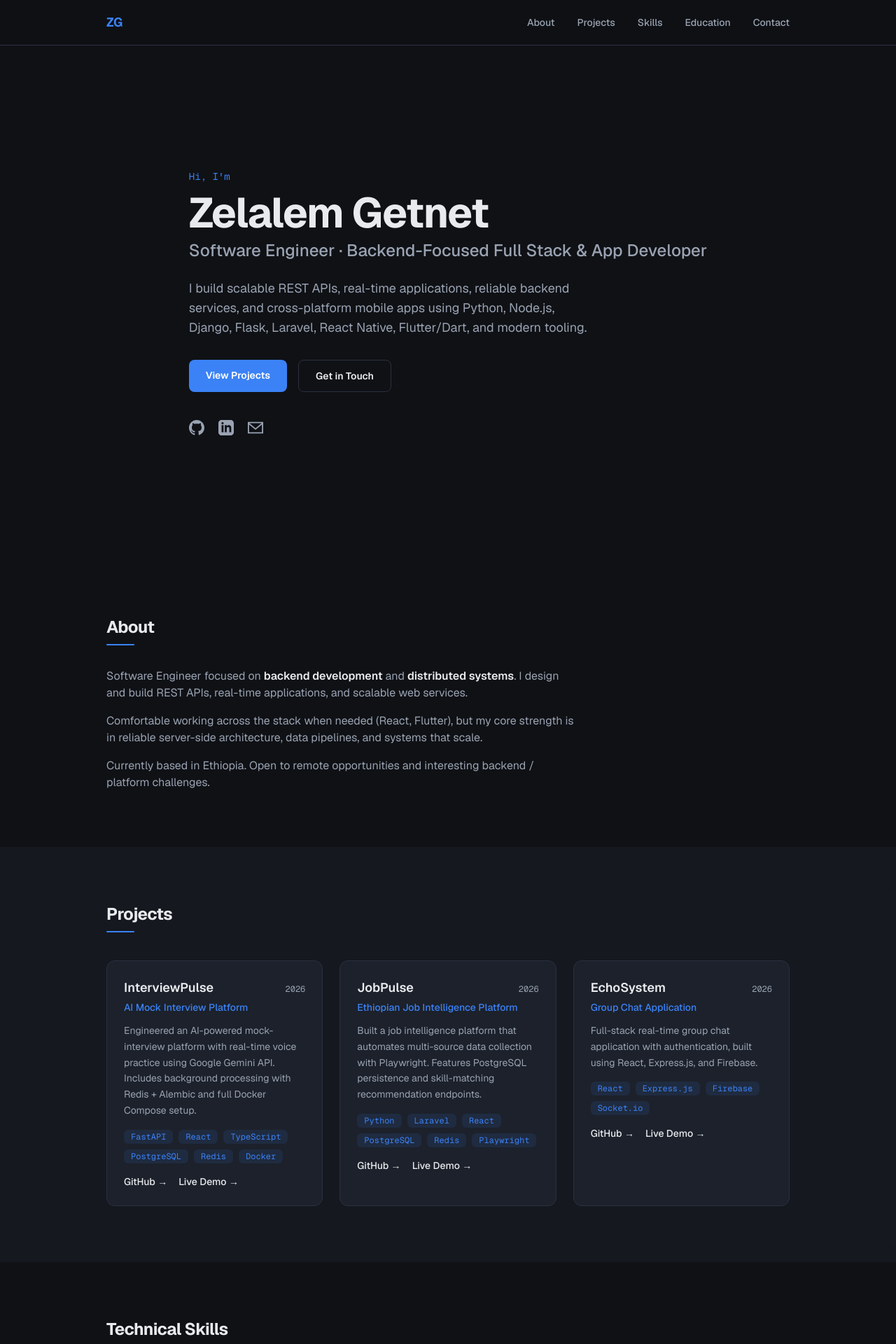
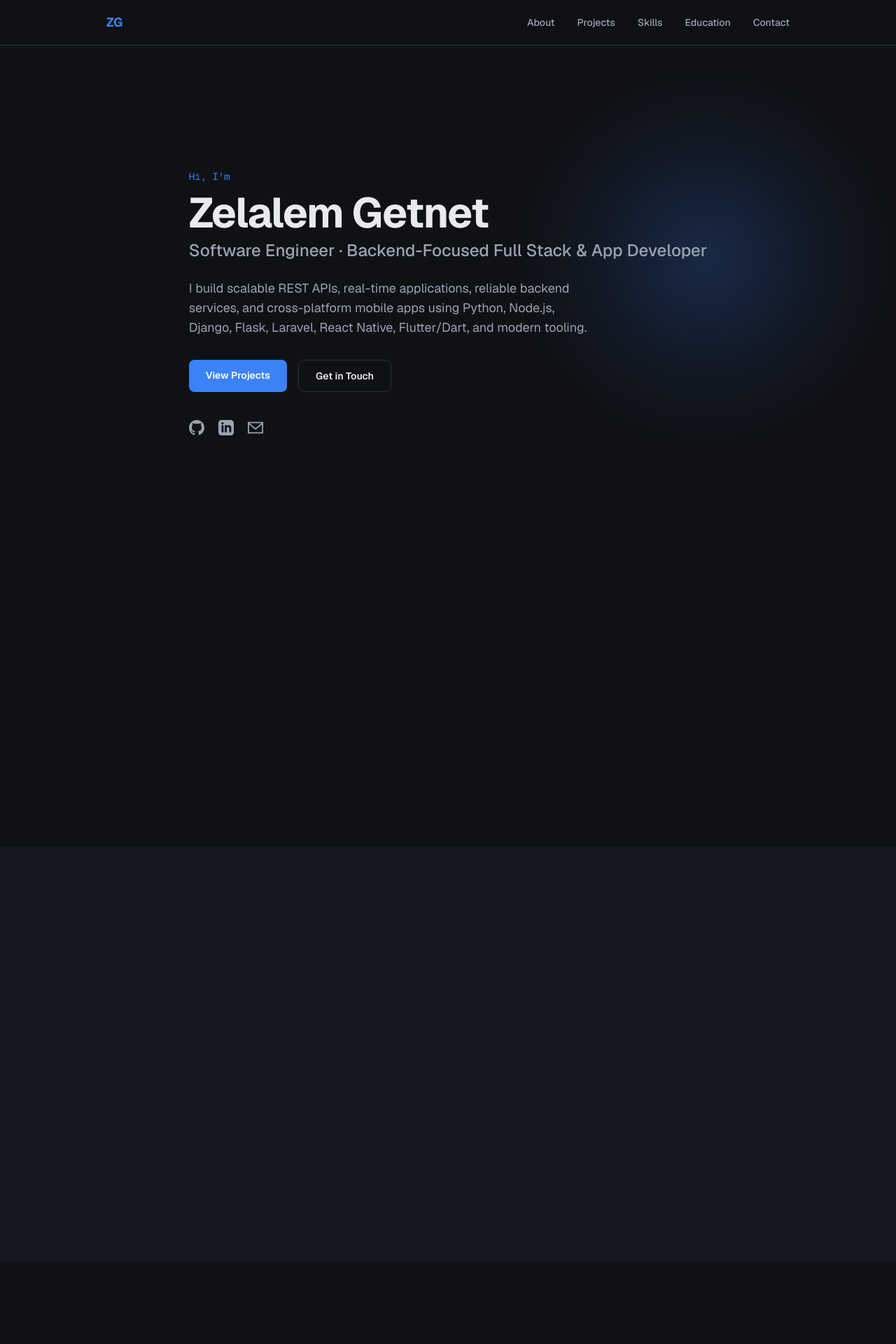
Before and after one commit to zelalem3/portfolio, a Next.js app in the folder portfolio/: page / in a window 1280 px wide. Shown: the top 1920 px of the page at 70% size. Built offline with nearby package versions, Linux system fonts and the light colour scheme.

Commit message:
Add portfolio animations

```diff
--- a/portfolio/src/app/globals.css
+++ b/portfolio/src/app/globals.css
@@ -32,6 +32,157 @@ body {
   font-family: var(--font-sans), system-ui, sans-serif;
 }
 
+.hero-section {
+  position: relative;
+  isolation: isolate;
+  overflow: hidden;
+}
+
+.hero-section::before {
+  position: absolute;
+  z-index: -1;
+  top: 12%;
+  right: max(-8rem, calc((100vw - 80rem) / 2));
+  width: min(34rem, 75vw);
+  aspect-ratio: 1;
+  border-radius: 50%;
+  background: radial-gradient(
+    circle,
+    color-mix(in srgb, var(--accent) 22%, transparent),
+    color-mix(in srgb, var(--accent) 7%, transparent) 42%,
+    transparent 70%
+  );
+  content: "";
+  filter: blur(12px);
+  pointer-events: none;
+  animation: ambient-drift 12s ease-in-out infinite alternate;
+}
+
+.hero-content {
+  position: relative;
+  z-index: 1;
+}
+
+.nav-brand {
+  transition: transform 180ms ease, color 180ms ease;
+}
+
+.nav-brand:hover {
+  transform: scale(1.08);
+}
+
+.hero-enter {
+  opacity: 0;
+  animation: hero-enter 700ms cubic-bezier(0.2, 0.75, 0.3, 1) forwards;
+}
+
+.hero-enter-1 {
+  animation-delay: 100ms;
+}
+
+.hero-enter-2 {
+  animation-delay: 200ms;
+}
+
+.hero-enter-3 {
+  animation-delay: 300ms;
+}
+
+.hero-enter-4 {
+  animation-delay: 400ms;
+}
+
+.hero-enter-5 {
+  animation-delay: 500ms;
+}
+
+.hero-enter-6 {
+  animation-delay: 600ms;
+}
+
+.action-button {
+  transition: transform 180ms ease, box-shadow 180ms ease,
+    background-color 180ms ease;
+}
+
+.action-button:hover {
+  transform: translateY(-2px);
+  box-shadow: 0 8px 24px color-mix(in srgb, var(--accent) 22%, transparent);
+}
+
+.project-card,
+.contact-card {
+  transition: transform 220ms ease, border-color 220ms ease,
+    box-shadow 220ms ease;
+}
+
+.skill-item {
+  transition: color 180ms ease, transform 180ms ease;
+}
+
+.skill-item:hover {
+  color: var(--foreground);
+  transform: translateX(4px);
+}
+
+@keyframes hero-enter {
+  from {
+    opacity: 0;
+    transform: translateY(18px);
+  }
+
+  to {
+    opacity: 1;
+    transform: translateY(0);
+  }
+}
+
+@keyframes ambient-drift {
+  from {
+    transform: translate3d(-1.5rem, -1rem, 0) scale(0.94);
+  }
+
+  to {
+    transform: translate3d(1.5rem, 1rem, 0) scale(1.06);
+  }
+}
+
+@keyframes reveal-in {
+  from {
+    opacity: 0;
+    transform: translateY(24px);
+  }
+
+  to {
+    opacity: 1;
+    transform: translateY(0);
+  }
+}
+
+@supports (animation-timeline: view()) {
+  .scroll-reveal,
+  section h2,
+  .project-card,
+  .skill-group,
+  .education-item,
+  .contact-card {
+    animation: reveal-in 700ms cubic-bezier(0.2, 0.75, 0.3, 1) both;
+    animation-timeline: view();
+    animation-range: entry 0% entry 35%;
+  }
+}
+
+@media (prefers-reduced-motion: reduce) {
+  *,
+  *::before,
+  *::after {
+    scroll-behavior: auto !important;
+    animation-duration: 0.01ms !important;
+    animation-iteration-count: 1 !important;
+    transition-duration: 0.01ms !important;
+  }
+}
+
 ::selection {
   background: color-mix(in srgb, var(--accent) 30%, transparent);
 }
--- a/portfolio/src/app/page.tsx
+++ b/portfolio/src/app/page.tsx
@@ -74,7 +74,7 @@ export default function Home() {
       {/* Navigation */}
       <nav className="fixed top-0 left-0 right-0 z-50 border-b border-border bg-background/85 backdrop-blur-md">
         <div className="mx-auto flex h-16 max-w-5xl items-center justify-between px-6">
-          <Link href="#home" className="text-lg font-bold tracking-tight text-accent">
+          <Link href="#home" className="nav-brand text-lg font-bold tracking-tight text-accent">
             ZG
           </Link>
           <ul className="hidden gap-8 text-sm font-medium text-muted md:flex">
@@ -108,33 +108,33 @@ export default function Home() {
       </nav>
 
       {/* Hero */}
-      <header id="home" className="flex min-h-screen items-center pt-16">
-        <div className="mx-auto max-w-5xl px-6">
-          <p className="mb-3 font-mono text-sm text-accent">Hi, I&apos;m</p>
-          <h1 className="mb-2 text-4xl font-bold tracking-tight sm:text-5xl md:text-6xl">
+      <header id="home" className="hero-section flex min-h-screen items-center pt-16">
+        <div className="hero-content mx-auto max-w-5xl px-6">
+          <p className="hero-enter hero-enter-1 mb-3 font-mono text-sm text-accent">Hi, I&apos;m</p>
+          <h1 className="hero-enter hero-enter-2 mb-2 text-4xl font-bold tracking-tight sm:text-5xl md:text-6xl">
             Zelalem Getnet
           </h1>
-          <h2 className="mb-6 text-xl font-medium text-muted sm:text-2xl">
+          <h2 className="hero-enter hero-enter-3 mb-6 text-xl font-medium text-muted sm:text-2xl">
             Software Engineer · Backend-Focused Full Stack & App Developer
           </h2>
-          <p className="mb-8 max-w-xl text-lg text-muted">
+          <p className="hero-enter hero-enter-4 mb-8 max-w-xl text-lg text-muted">
             I build scalable REST APIs, real-time applications, reliable backend services, and cross-platform mobile apps using Python, Node.js, Django, Flask, Laravel, React Native, Flutter/Dart, and modern tooling.
           </p>
-          <div className="mb-10 flex flex-wrap gap-4">
+          <div className="hero-enter hero-enter-5 mb-10 flex flex-wrap gap-4">
             <a
               href="#projects"
-              className="rounded-lg bg-accent px-6 py-3 text-sm font-semibold text-white transition hover:bg-accent-hover"
+              className="action-button rounded-lg bg-accent px-6 py-3 text-sm font-semibold text-white transition hover:bg-accent-hover"
             >
               View Projects
             </a>
             <a
               href="mailto:zgetnet24@gmail.com"
-              className="rounded-lg border border-border px-6 py-3 text-sm font-semibold transition hover:bg-surface"
+              className="action-button rounded-lg border border-border px-6 py-3 text-sm font-semibold transition hover:bg-surface"
             >
               Get in Touch
             </a>
           </div>
-          <div className="flex gap-5">
+          <div className="hero-enter hero-enter-6 flex gap-5">
             <a
               href="https://github.com/zelalem3"
               target="_blank"
@@ -176,7 +176,7 @@ export default function Home() {
           <h2 className="mb-8 text-2xl font-bold tracking-tight after:mt-2 after:block after:h-0.5 after:w-10 after:rounded after:bg-accent">
             About
           </h2>
-          <div className="max-w-2xl space-y-4 text-muted">
+          <div className="scroll-reveal max-w-2xl space-y-4 text-muted">
             <p>
               Software Engineer focused on{" "}
               <strong className="font-semibold text-foreground">
@@ -212,7 +212,7 @@ export default function Home() {
             {projects.map((project) => (
               <article
                 key={project.title}
-                className="rounded-xl border border-border bg-surface p-6 transition hover:-translate-y-1 hover:border-accent/40 hover:shadow-lg"
+                className="project-card rounded-xl border border-border bg-surface p-6 transition hover:-translate-y-1 hover:border-accent/40 hover:shadow-lg"
               >
                 <div className="mb-1 flex items-baseline justify-between gap-2">
                   <h3 className="text-lg font-semibold">{project.title}</h3>
@@ -266,13 +266,13 @@ export default function Home() {
           </h2>
           <div className="grid gap-8 sm:grid-cols-2 lg:grid-cols-3 xl:grid-cols-5">
             {skills.map((group) => (
-              <div key={group.category}>
+              <div key={group.category} className="skill-group">
                 <h3 className="mb-3 text-xs font-semibold uppercase tracking-wider text-accent">
                   {group.category}
                 </h3>
                 <ul className="space-y-1.5">
                   {group.items.map((item) => (
-                    <li key={item} className="text-sm text-muted">
+                    <li key={item} className="skill-item text-sm text-muted">
                       {item}
                     </li>
                   ))}
@@ -290,7 +290,7 @@ export default function Home() {
             Education
           </h2>
           <div className="max-w-xl space-y-8">
-            <div className="border-b border-border pb-8">
+            <div className="education-item border-b border-border pb-8">
               <div className="mb-1 flex flex-wrap items-baseline justify-between gap-2">
                 <h3 className="text-lg font-semibold">
                   ALX Software Engineering Program
@@ -304,7 +304,7 @@ export default function Home() {
                 Specialization: Backend Engineering
               </p>
             </div>
-            <div>
+            <div className="education-item">
               <div className="mb-1 flex flex-wrap items-baseline justify-between gap-2">
                 <h3 className="text-lg font-semibold">
                   B.Sc. in Computer Science
@@ -332,7 +332,7 @@ export default function Home() {
           <div className="mx-auto grid max-w-2xl gap-4 sm:grid-cols-2">
             <a
               href="mailto:zgetnet24@gmail.com"
-              className="rounded-xl border border-border bg-surface p-5 text-left transition hover:-translate-y-0.5 hover:border-accent"
+              className="contact-card rounded-xl border border-border bg-surface p-5 text-left transition hover:-translate-y-0.5 hover:border-accent"
             >
               <span className="mb-1 block text-xs uppercase tracking-wider text-muted">
                 Email
@@ -341,7 +341,7 @@ export default function Home() {
             </a>
             <a
               href="tel:+251968610963"
-              className="rounded-xl border border-border bg-surface p-5 text-left transition hover:-translate-y-0.5 hover:border-accent"
+              className="contact-card rounded-xl border border-border bg-surface p-5 text-left transition hover:-translate-y-0.5 hover:border-accent"
             >
               <span className="mb-1 block text-xs uppercase tracking-wider text-muted">
                 Phone
@@ -352,7 +352,7 @@ export default function Home() {
               href="https://linkedin.com/in/zelalem-getnet"
               target="_blank"
               rel="noopener noreferrer"
-              className="rounded-xl border border-border bg-surface p-5 text-left transition hover:-translate-y-0.5 hover:border-accent"
+              className="contact-card rounded-xl border border-border bg-surface p-5 text-left transition hover:-translate-y-0.5 hover:border-accent"
             >
               <span className="mb-1 block text-xs uppercase tracking-wider text-muted">
                 LinkedIn
@@ -363,7 +363,7 @@ export default function Home() {
               href="https://github.com/zelalem3"
               target="_blank"
               rel="noopener noreferrer"
-              className="rounded-xl border border-border bg-surface p-5 text-left transition hover:-translate-y-0.5 hover:border-accent"
+              className="contact-card rounded-xl border border-border bg-surface p-5 text-left transition hover:-translate-y-0.5 hover:border-accent"
             >
               <span className="mb-1 block text-xs uppercase tracking-wider text-muted">
                 GitHub
```
